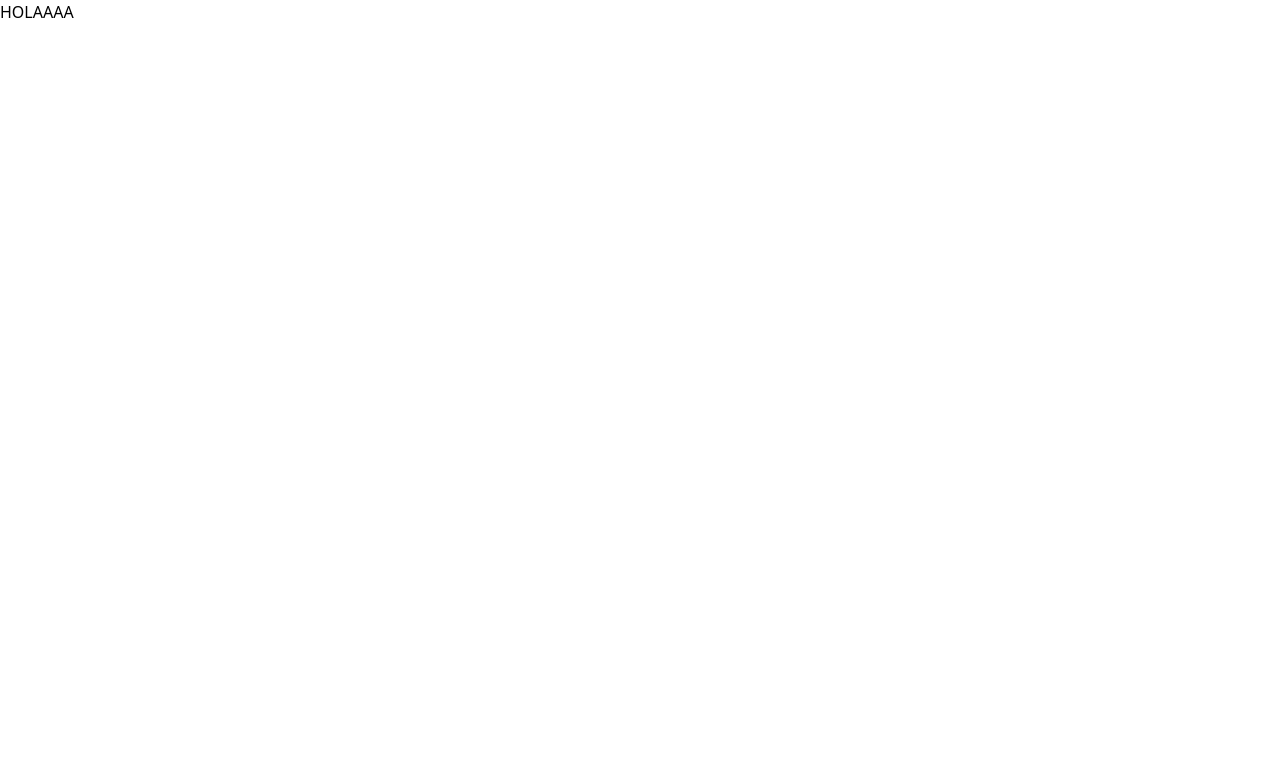
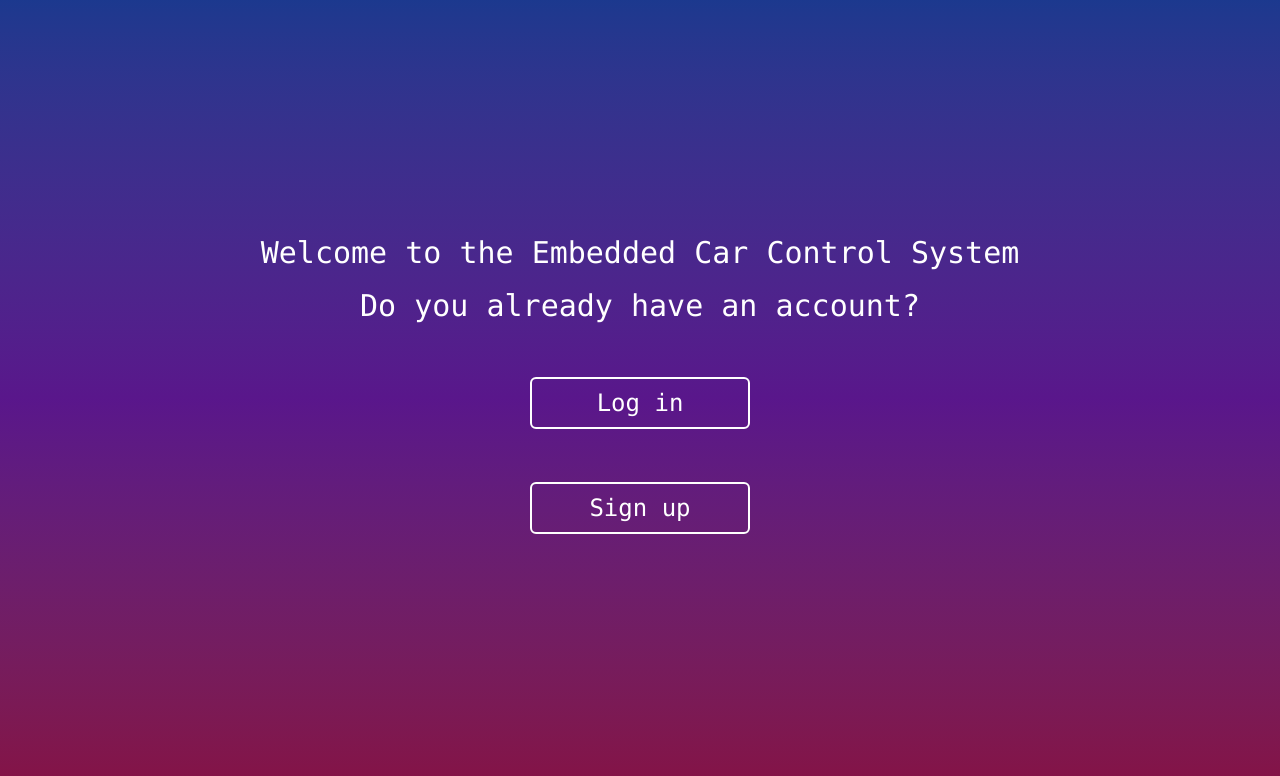
Before and after one commit to AlpizarGregory/embedded_systems, a React (Vite) app in the folder project_1/front_end_car/: page / in a window 1280 px wide. Shown: the top 776 px of the page. Built offline with nearby package versions, Linux system fonts and the light colour scheme.

Commit message:
Start component creation
Component Start added and personalized

```diff
--- a/project_1/front_end_car/src/App.jsx
+++ b/project_1/front_end_car/src/App.jsx
@@ -5,7 +5,9 @@ function App() {
   return (
     <>
 
-    <h1>HOLAAAA</h1>
+    <Routes>
+      <Route path="/" element={<Start />} />
+    </Routes>
 
 
 
--- a/project_1/front_end_car/src/components/Start.jsx
+++ b/project_1/front_end_car/src/components/Start.jsx
@@ -3,12 +3,12 @@ function Start() {
   const navigate = useNavigate()
 
   return (
-    <>
-      <h3>Welcome to HealthyLogic</h3>
-      <h5>Do you already have an account?</h5>
-      <button onClick={()=>{navigate("/")}}>Log in</button>
-      <button onClick={()=>{navigate("/")}}>Sign up</button>
-    </>
+    <div className="bg-gradient-to-b from-blue-900 via-purple-900 to-pink-900 grid items-center w-screen h-screen text-3xl  font-mono text-center text-white py-60">
+      <h3 className="-mt-8">Welcome to the Embedded Car Control System</h3>
+      <h5 className="-mt-9">Do you already have an account?</h5>
+      <button className="text-2xl rounded-md bg-transparent  border-2 hover:bg-pink-950/30 p-2 w-55 mx-auto cursor-pointer" onClick={()=>{navigate("/")}}>Log in</button>
+      <button className="text-2xl rounded-md bg-transparent  border-2 hover:bg-blue-950/30 p-2 w-55 mx-auto cursor-pointer" onClick={()=>{navigate("/")}}>Sign up</button>
+    </div>
   );
 }
 
```
